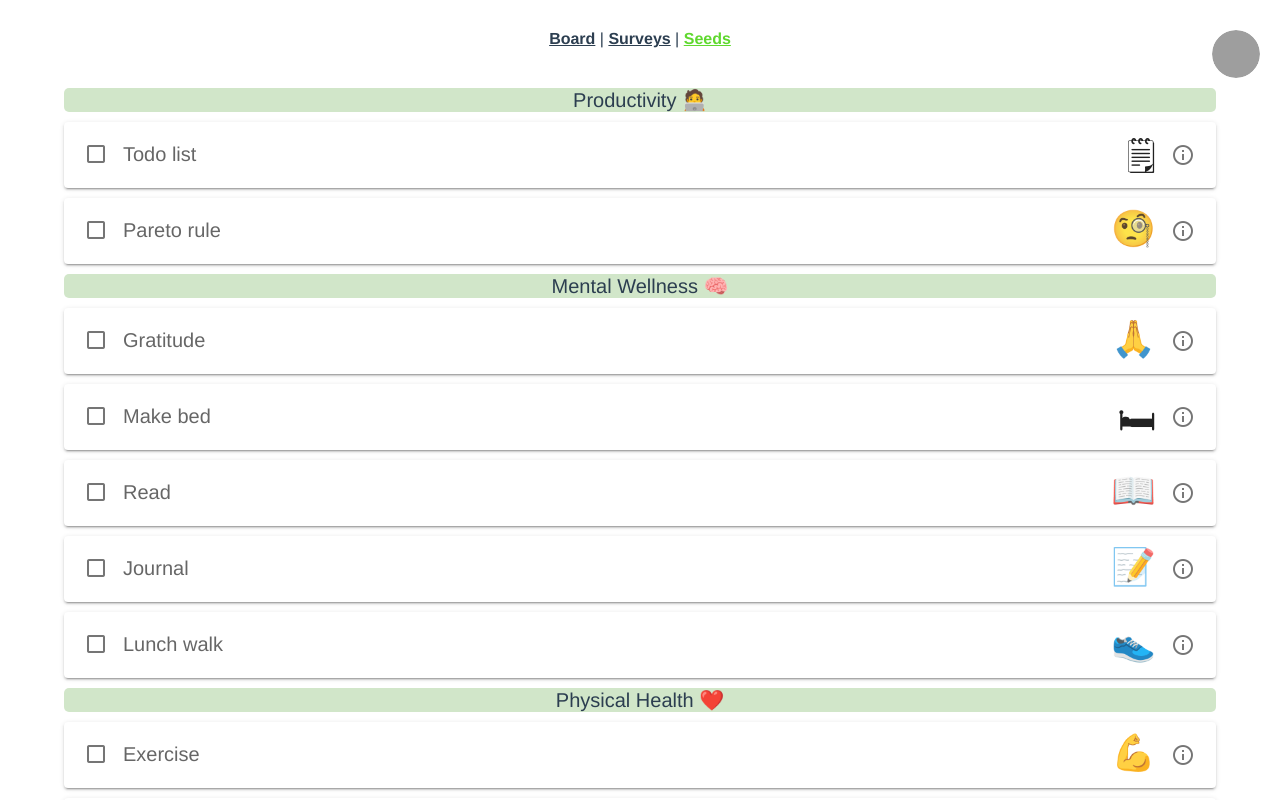
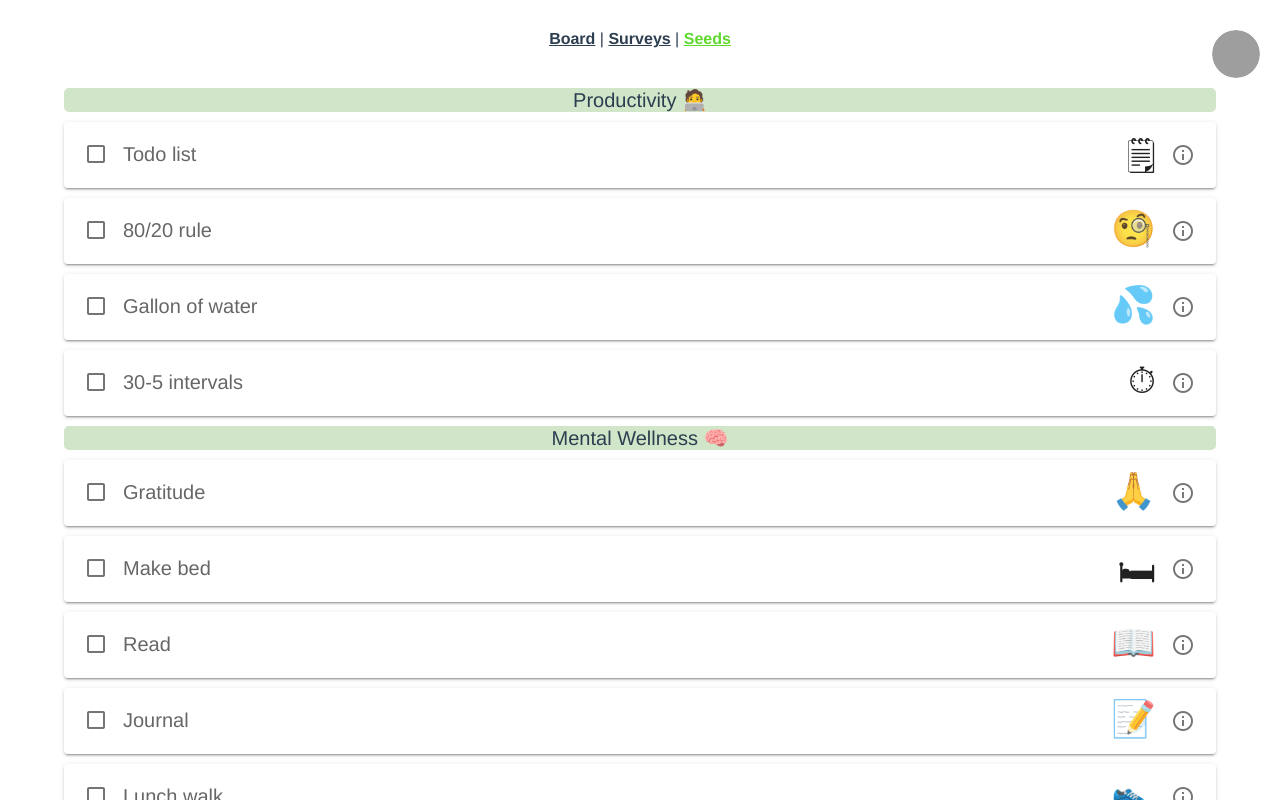
Before and after one commit to blakete/Tiny-Habits, a Vue app in the folder tiny-habits/: page /#/seeds in a window 1280 px wide. Shown: the top 800 px of the page. Built offline with nearby package versions, Linux system fonts and the light colour scheme; grey boxes are pictures that could not be loaded.

Commit message:
added new seeds

```diff
--- a/tiny-habits/src/views/Seeds.vue
+++ b/tiny-habits/src/views/Seeds.vue
@@ -13,12 +13,18 @@
         v-show="behavior.categories.includes(category)"
       >
         <v-btn
-            icon
-            color="gray"
-            style="position: absolute; top: 50%; right: 15px; z-index: 2; transform: translateY(-50%);"
-          >
-            <v-icon>mdi-information-outline</v-icon></v-btn
-          >
+          icon
+          color="gray"
+          style="
+            position: absolute;
+            top: 50%;
+            right: 15px;
+            z-index: 2;
+            transform: translateY(-50%);
+          "
+        >
+          <v-icon>mdi-information-outline</v-icon></v-btn
+        >
         <div
           v-ripple
           v-on:click="toggleBehavior(behavior.id)"
@@ -126,7 +132,7 @@ export default {
           count: 0,
           emoji: "🧐",
           anchor: "",
-          behavior: "Pareto rule",
+          behavior: "80/20 rule",
           celebration: "",
           categories: ["Productivity 🧑‍💻"],
         },
@@ -138,6 +144,102 @@ export default {
           behavior: "Lunch walk",
           celebration: "",
           categories: ["Physical Health ❤️", "Mental Wellness 🧠"],
+        },
+        {
+          id: 9,
+          count: 0,
+          emoji: "💊",
+          anchor: "",
+          behavior: "Magnesium L-Threonate",
+          celebration: "",
+          categories: ["Sleep 💤"],
+        },
+        {
+          id: 10,
+          count: 0,
+          emoji: "🌡",
+          anchor: "",
+          behavior: "Bedroom temperature",
+          celebration: "",
+          categories: ["Sleep 💤"],
+        },
+        {
+          id: 11,
+          count: 0,
+          emoji: "💡",
+          anchor: "",
+          behavior: "Lights out time",
+          celebration: "",
+          categories: ["Sleep 💤"],
+        },
+        {
+          id: 12,
+          count: 0,
+          emoji: "😎",
+          anchor: "",
+          behavior: "Sleep eye mask",
+          celebration: "",
+          categories: ["Sleep 💤"],
+        },
+        {
+          id: 13,
+          count: 0,
+          emoji: "☀️",
+          anchor: "",
+          behavior: "Morning walk",
+          celebration: "",
+          categories: ["Sleep 💤", "Physical Health ❤️", "Mental Wellness 🧠"],
+        },
+        {
+          id: 14,
+          count: 0,
+          emoji: "💦",
+          anchor: "",
+          behavior: "Gallon of water",
+          celebration: "",
+          categories: [
+            "Sleep 💤",
+            "Physical Health ❤️",
+            "Mental Wellness 🧠",
+            "Nutrition 🍎",
+            "Productivity 🧑‍💻",
+          ],
+        },
+        {
+          id: 15,
+          count: 0,
+          emoji: "🙂",
+          anchor: "",
+          behavior: "Morning probiotic",
+          celebration: "",
+          categories: ["Nutrition 🍎"],
+        },
+        {
+          id: 16,
+          count: 0,
+          emoji: "🍌",
+          anchor: "",
+          behavior: "Eat one portion of fruit",
+          celebration: "",
+          categories: ["Nutrition 🍎"],
+        },
+        {
+          id: 17,
+          count: 0,
+          emoji: "📵",
+          anchor: "",
+          behavior: "No social media",
+          celebration: "",
+          categories: ["Mental Wellness 🧠"],
+        },
+        {
+          id: 18,
+          count: 0,
+          emoji: "⏱",
+          anchor: "",
+          behavior: "30-5 intervals",
+          celebration: "",
+          categories: ["Mental Wellness 🧠", "Productivity 🧑‍💻"],
         },
       ],
     };
```
